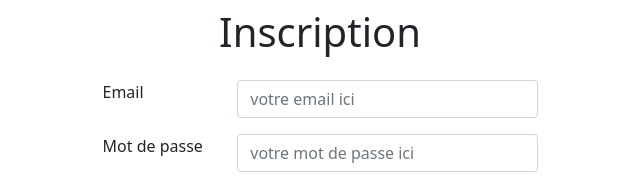
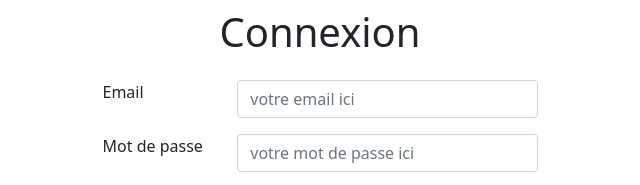
Before and after one commit to khalillakhdhar/mini-projet, a plain HTML site: page index.html in a window 1280 px wide. Shown: the top 185 px of the page, 320-960 px from the left. Drawn offline with nearby package versions, Linux system fonts and the light colour scheme.

Commit message:
Update index.html

```diff
--- a/index.html
+++ b/index.html
@@ -19,7 +19,7 @@
           <div class="col-5">
             <form method="post" >
                 <table class="table table-borderless">
-                    <tr><td class="text-center" colspan="2"><h1>Inscription</h1></td></tr>
+                    <tr><td class="text-center" colspan="2"><h1>Connexion</h1></td></tr>
                 <tr><td>Email</td><td><input required type="email" class="form-control" required id="email" placeholder="votre email ici"  name="mail"></td></tr>
                 <tr><td>Mot de passe</td><td><input required class="form-control" required id="password" placeholder="votre mot de passe ici" type="password" name="pass"></td></tr>
 
```
